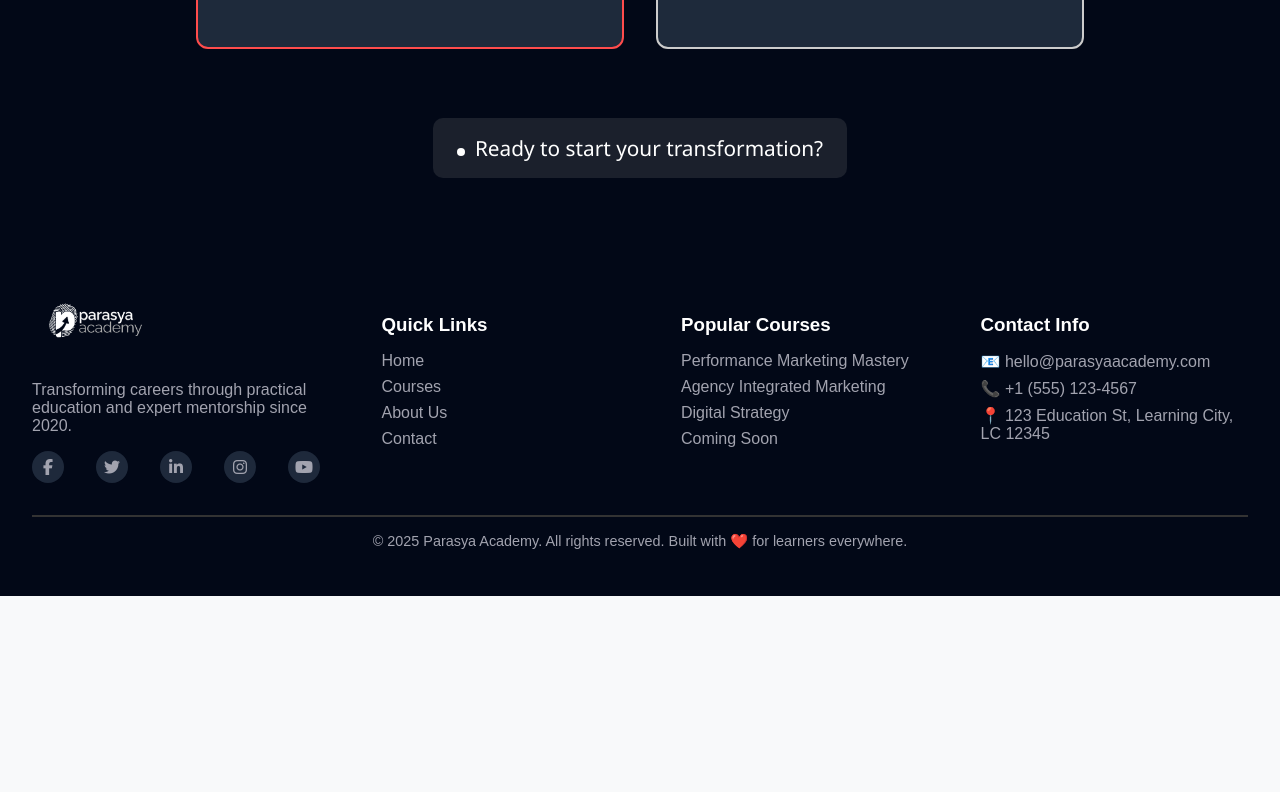
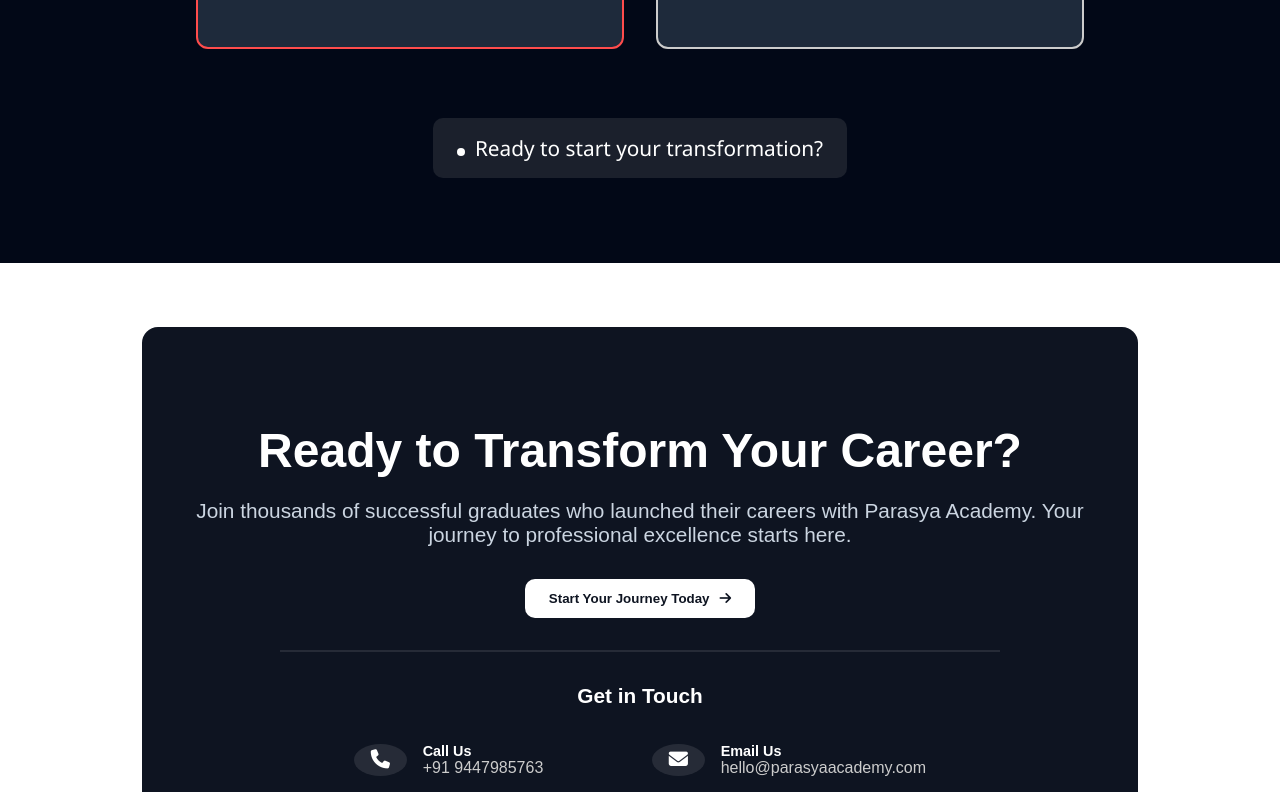
Before and after one commit to parasyadigitalhub/parasya-academy, a React (Vite) app: page / in a window 1280 px wide. Shown: the part 2005-2797 px from the top of the page. Before the commit the page ends 2601 px from the top, so only its background shows below. Built offline with nearby package versions, Linux system fonts and the light colour scheme.

Commit message:
ready section

```diff
--- a/src/pages/home.jsx
+++ b/src/pages/home.jsx
@@ -1,4 +1,5 @@
 import Hero from "./home/hero";
+import Ready from "./home/ready";
 import What from "./home/what";
 import Why from "./home/why";
 
@@ -8,6 +9,7 @@ export default function Home() {
       <Hero />
       <What />
       <Why />
+      <Ready />
     </div>
   );
 }
--- /dev/null
+++ b/src/pages/home/ready.jsx
@@ -0,0 +1,37 @@
+import './styles/ready.css'
+
+export default function Ready() {
+    return (
+        <div className="ready-container">
+            <div className="ready-card">
+                <div className="ready-headings">
+                    <h3>Ready to Transform Your Career?</h3>
+                    <p>Join thousands of successful graduates who
+                        launched their careers with Parasya Academy. Your journey to professional excellence starts here.</p>
+                </div>
+                <button>Start Your Journey Today<i className="fa-solid fa-arrow-right"></i></button>
+
+                <div className="ready-border"></div>
+
+                <h5>Get in Touch</h5>
+
+                <div className="ready-contact">
+                    <div className="ready-phone">
+                        <i className="fa-solid fa-phone"></i>
+                        <div className="ready-phone-details">
+                            <h6>Call Us</h6>
+                            <p>+91 9447985763</p>
+                        </div>
+                    </div>
+                    <div className="ready-email">
+                        <i className="fa-solid fa-envelope"></i>
+                        <div className="ready-email-details">
+                            <h6>Email Us</h6>
+                            <p>hello@parasyaacademy.com</p>
+                        </div>
+                    </div>
+                </div>
+            </div>
+        </div>
+    )
+}
--- /dev/null
+++ b/src/pages/home/styles/ready.css
@@ -0,0 +1,147 @@
+.ready-container {
+    background-color: white;
+    padding: 4rem 2rem;
+    display: flex;
+    justify-content: center;
+}
+
+.ready-card {
+    background-color: #0E1421;
+    color: white;
+    padding: 3rem;
+    border-radius: 1rem;
+    max-width: 900px;
+    width: 100%;
+    text-align: center;
+}
+
+.ready-headings h3 {
+    font-size: 3rem;
+    margin-bottom: 1rem;
+}
+
+.ready-headings p {
+    font-size: 1.3rem;
+    color: #cbd5e1;
+    margin-bottom: 2rem;
+}
+
+button {
+    background-color: white;
+    color: #0E1421;
+    padding: 0.75rem 1.5rem;
+    font-weight: bold;
+    border: none;
+    border-radius: 10px;
+    cursor: pointer;
+    transition: all 0.3s ease;
+}
+
+button i {
+    margin-left: 10px;
+}
+
+button:hover {
+    background-color: #f0f0f0;
+}
+
+.ready-border {
+    margin: 2rem auto;
+    height: 2px;
+    width: 80%;
+    background-color: #262B37;
+}
+
+.ready-container h5 {
+    font-size: 1.3rem;
+    margin-top: 2rem;
+}
+
+.ready-contact {
+    display: flex;
+    justify-content: center;
+    gap: 3rem;
+    flex-wrap: wrap;
+    margin-top: 2rem;
+}
+
+.ready-phone,
+.ready-email {
+    display: flex;
+    align-items: center;
+    gap: 1rem;
+    min-width: 250px;
+    justify-content: flex-start;
+}
+
+.ready-phone i,
+.ready-email i {
+    background-color: #262B37;
+    padding: 0.4rem;
+    border-radius: 50%;
+    font-size: 1.2rem;
+    color: white;
+    min-width: 40px;
+    text-align: center;
+}
+
+.ready-phone-details h6,
+.ready-email-details h6 {
+    text-align: start;
+    font-size: 0.9rem;
+    margin: 0;
+}
+
+.ready-phone-details p,
+.ready-email-details p {
+    margin: 0;
+    color: #ccc;
+}
+
+/* ===== RESPONSIVE STYLES ===== */
+@media (max-width: 768px) {
+    .ready-headings h3 {
+        font-size: 2rem;
+    }
+
+    .ready-headings p {
+        font-size: 1rem;
+    }
+
+    .ready-card {
+        padding: 2rem;
+    }
+
+    .ready-contact {
+        flex-direction: column;
+        align-items: flex-start;
+        gap: 1.5rem;
+    }
+
+    .ready-phone,
+    .ready-email {
+        justify-content: flex-start;
+    }
+
+    button {
+        width: 100%;
+    }
+}
+
+@media (max-width: 480px) {
+    .ready-headings h3 {
+        font-size: 1.7rem;
+    }
+
+    .ready-headings p {
+        font-size: 0.95rem;
+    }
+
+    .ready-container {
+        padding: 2rem 1rem;
+    }
+
+    .ready-card {
+        padding: 1.5rem;
+    }
+}
```
